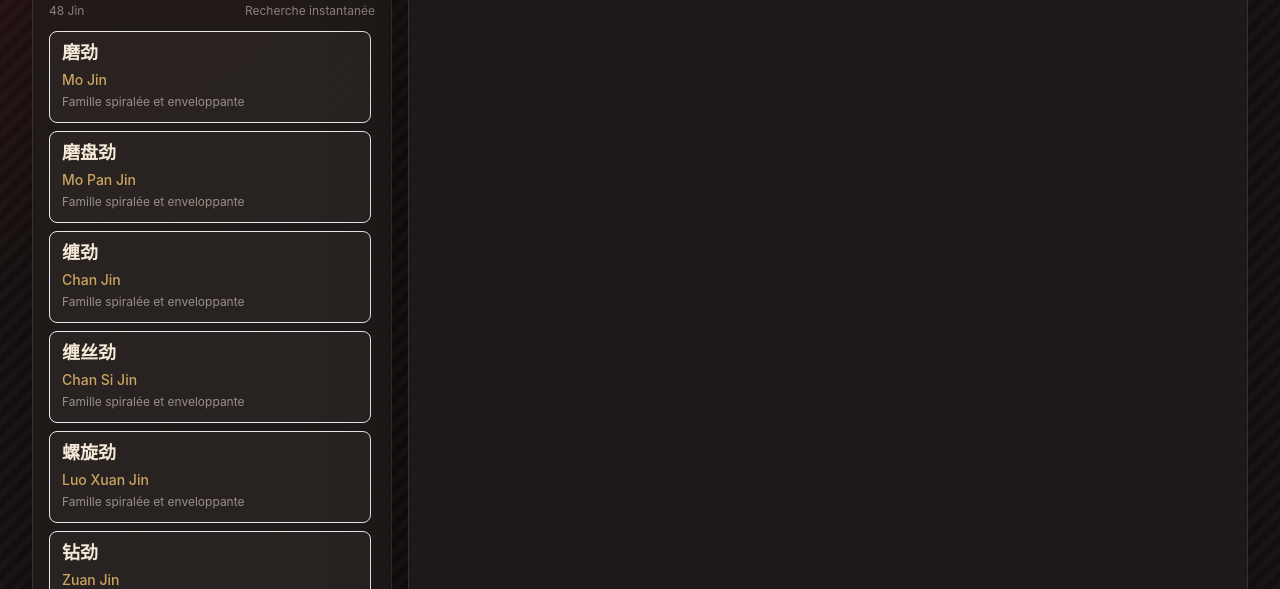
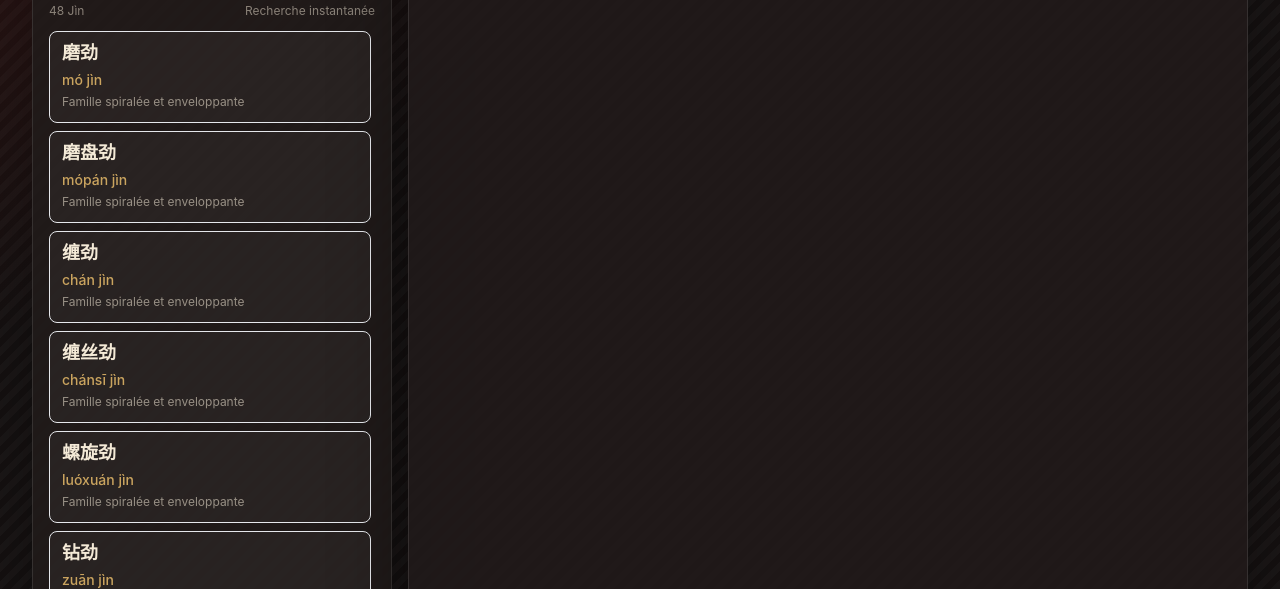
Before and after one commit to msajusfr/jins, a React (Vite) app: page / in a window 1280 px wide. Shown: the part 211-800 px from the top of the page. Built offline with nearby package versions, Linux system fonts and the light colour scheme.

Commit message:
Polish Jin list and selection audio

```diff
--- a/src/components/EmptyState.tsx
+++ b/src/components/EmptyState.tsx
@@ -1,9 +1,6 @@
 export function EmptyState() {
   return (
     <section className="relative flex min-h-[360px] flex-1 items-center justify-center overflow-hidden rounded-xl border border-white/10 bg-panel/85 p-8 shadow-warm">
-      <div className="absolute -right-10 -top-16 select-none text-[11rem] leading-none text-white/[0.025]">
-        ☯
-      </div>
       <div className="relative max-w-sm text-center">
         <p className="text-sm uppercase tracking-[0.24em] text-gold/80">Détail sur la force</p>
         <h2 className="mt-4 text-2xl font-semibold text-rice">Sélectionne une force</h2>
--- a/src/components/JinDetail.tsx
+++ b/src/components/JinDetail.tsx
@@ -18,7 +18,6 @@ const sections: Array<[keyof JinEntry, string]> = [
 export function JinDetail({ jin }: JinDetailProps) {
   return (
     <article className="relative flex min-h-0 flex-1 flex-col overflow-hidden rounded-xl border border-white/10 bg-panel/90 shadow-warm">
-      <div className="absolute right-5 top-4 select-none text-7xl text-white/[0.025] md:text-9xl">☯</div>
       <header className="relative border-b border-white/10 p-5 md:p-7">
         <div className="flex items-start justify-between gap-4">
           <div>
--- a/src/components/JinList.tsx
+++ b/src/components/JinList.tsx
@@ -23,7 +23,7 @@ export function JinList({ jins, selectedJin, onSelect }: JinListProps) {
             }`}
           >
             <span className="block text-lg font-semibold leading-none text-rice">{jin.chinese}</span>
-            <span className="mt-2 block text-sm font-medium text-gold">{jin.displayName}</span>
+            <span className="mt-2 block text-sm font-medium text-gold">{jin.pinyin}</span>
             <span className="mt-1 block text-xs text-rice/55">{jin.family}</span>
           </button>
         );
--- a/src/pages/HomePage.tsx
+++ b/src/pages/HomePage.tsx
@@ -5,6 +5,7 @@ import { JinList } from "../components/JinList";
 import { SearchPanel } from "../components/SearchPanel";
 import { jins } from "../data/jins";
 import { useJinSearch } from "../hooks/useJinSearch";
+import { playOrCreateAudio } from "../services/audioService";
 import type { JinEntry } from "../types";
 
 export function HomePage() {
@@ -18,6 +19,15 @@ export function HomePage() {
       setSelectedJin(undefined);
     }
   }, [filteredJins, selectedJin]);
+
+  async function handleSelectJin(jin: JinEntry) {
+    setSelectedJin(jin);
+    try {
+      await playOrCreateAudio(jin);
+    } catch {
+      // Audio support varies by browser; selection should still work.
+    }
+  }
 
   return (
     <main className="min-h-screen px-4 py-5 text-rice sm:px-6 lg:px-8">
@@ -40,7 +50,7 @@ export function HomePage() {
               <span>{filteredJins.length} Jìn</span>
               <span>Recherche instantanée</span>
             </div>
-            <JinList jins={filteredJins} selectedJin={selectedJin} onSelect={setSelectedJin} />
+            <JinList jins={filteredJins} selectedJin={selectedJin} onSelect={handleSelectJin} />
           </aside>
 
           {selectedJin ? <JinDetail jin={selectedJin} /> : <EmptyState />}
```
